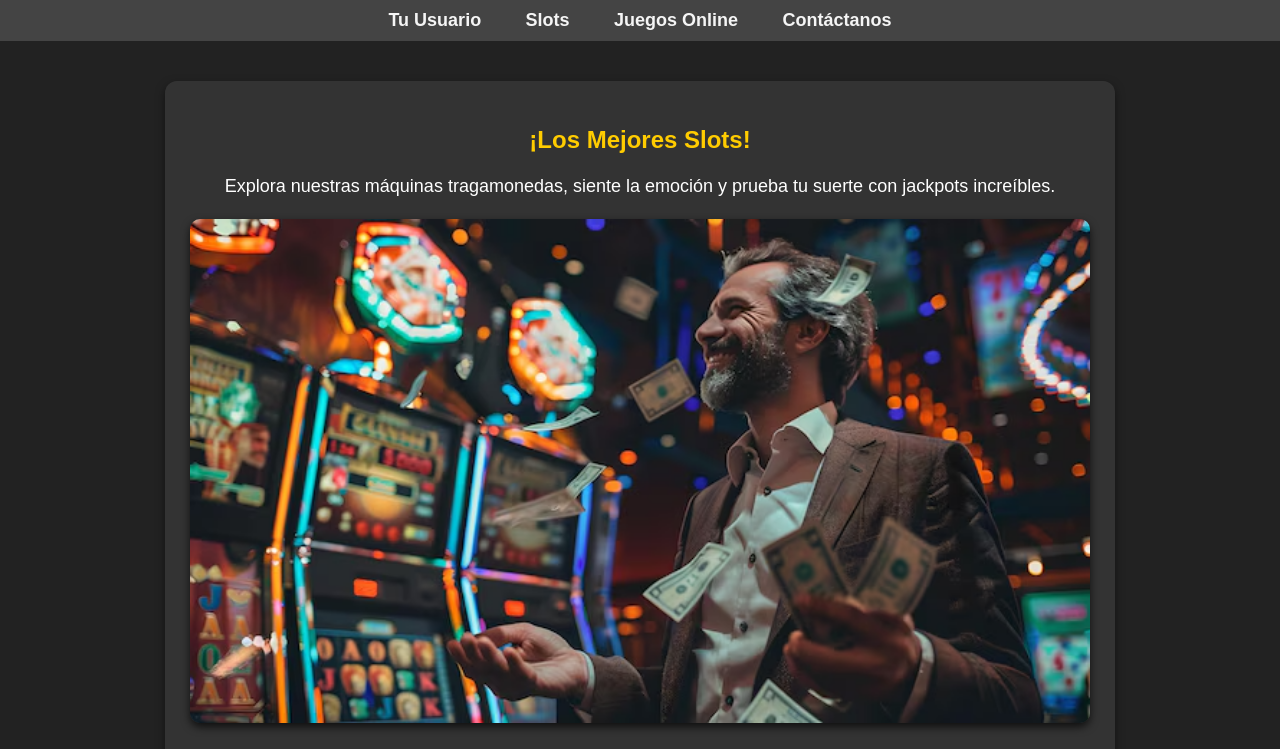
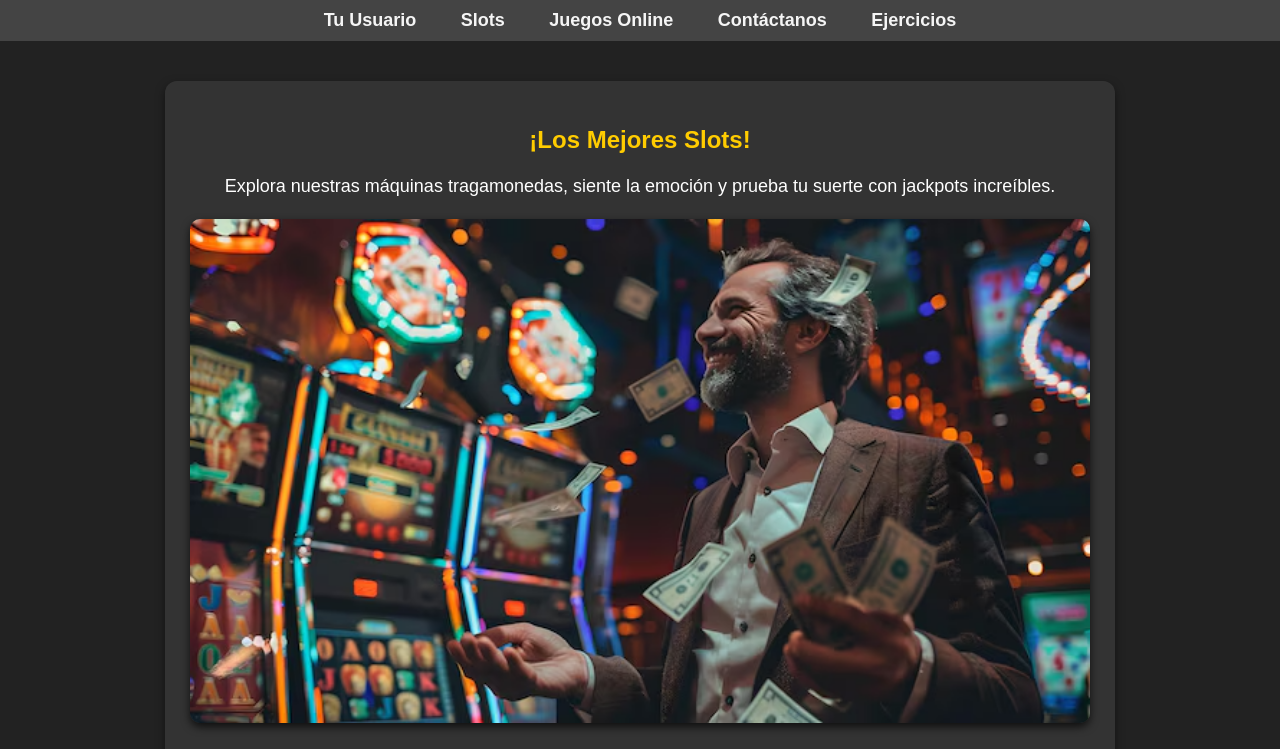
Before and after one commit to iosep-afk/paginaslots, a plain HTML site: page inicio.html in a window 1280 px wide. Shown: the part 62-811 px from the top of the page. Drawn offline with Linux system fonts and the light colour scheme.

Commit message:
inicio.html

```diff
--- a/inicio.html
+++ b/inicio.html
@@ -108,6 +108,7 @@
         <a href="slots.html">Slots</a>
         <a href="juegos.html">Juegos Online</a>
         <a href="contactar.html">Contáctanos</a>
+        <a href="ejer.html">Ejercicios</a>
     </nav>
 
     <main>
```
